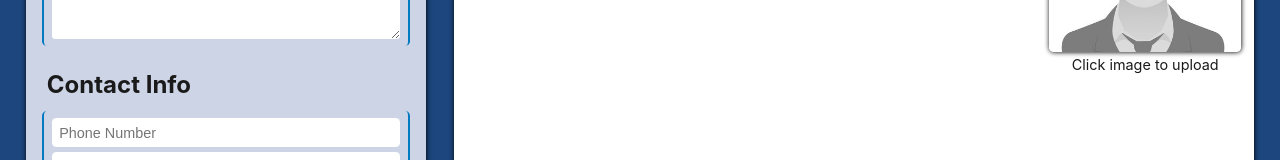
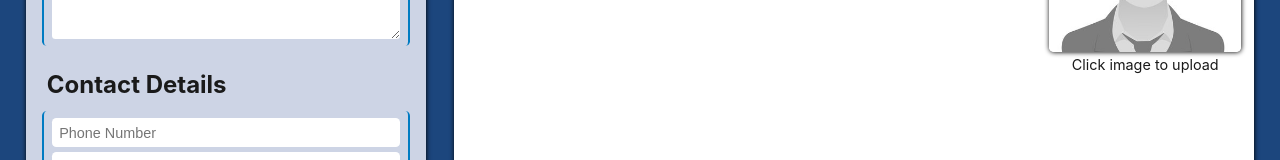
Before and after one commit to G-Cioni/cv-creator, a React (Create React App) app: page / in a window 1280 px wide. Shown: the part 170-330 px from the top of the page. Built offline with nearby package versions, Linux system fonts and the light colour scheme.

Commit message:
Changed "Contact Info" to "Contact Details"

```diff
--- a/src/components/forms/Forms.jsx
+++ b/src/components/forms/Forms.jsx
@@ -200,7 +200,7 @@ class Forms extends Component {
           {personalForms}
         </div>
         <div className="formSection">
-          <h2 className="formTitle">Contact Info</h2>
+          <h2 className="formTitle">Contact Details</h2>
           {contactForms}
         </div>
         <div className="formSection">
```
